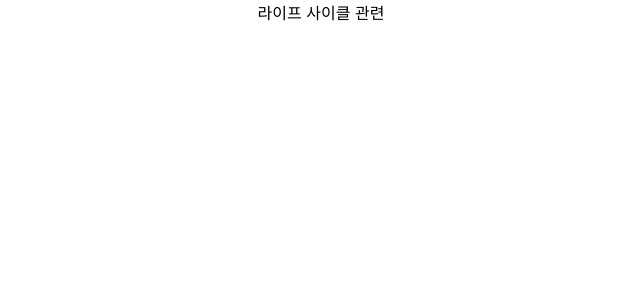
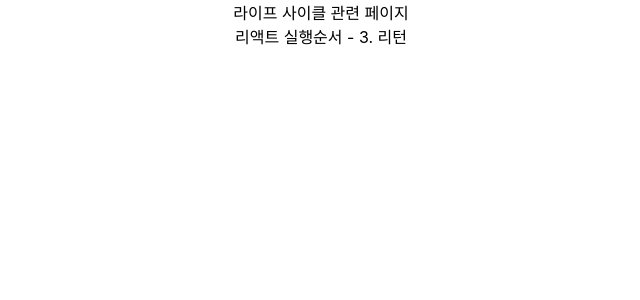
Before and after one commit to chanhl22/contact-app, a React (Create React App) app: page /life-cycle in a window 1280 px wide. Shown: the top 300 px of the page, without its empty margins (319-959 px from the left). Built offline with nearby package versions, Linux system fonts and the light colour scheme.

Commit message:
life cycle

```diff
--- a/src/page/life-cycle/LifeCyclePage.tsx
+++ b/src/page/life-cycle/LifeCyclePage.tsx
@@ -1,9 +1,23 @@
-import React from 'react';
+import React, { useEffect } from 'react';
 
 const LifeCyclePage: React.FC = () => {
+    console.log("리액트 실행순서 - 1. 컴포넌트 최상단")
+
+    useEffect(() => {
+        console.log("리액트 실행순서 - 2. useEffect 실행")
+    });
+
+    const value = '리액트 실행순서 - 3. 리턴';
+    const debugValue = (() => {
+        console.log(value);
+        return value;
+      })();
+
     return (
         <div>
-            라이프 사이클 관련
+            라이프 사이클 관련 페이지
+            <br/>
+            {debugValue}
         </div>
     );
 };
```
